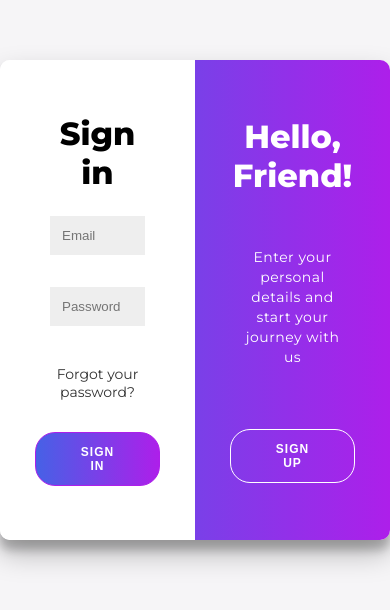
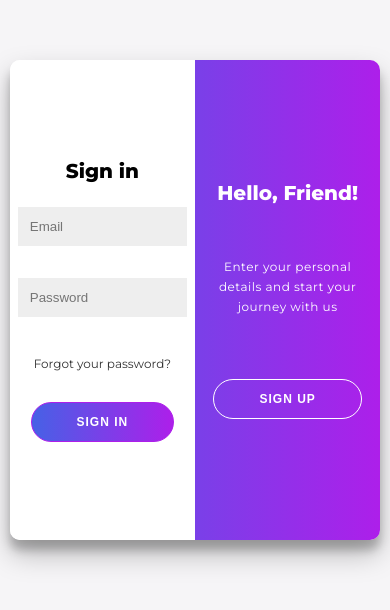
Before and after one commit to felabel/welisten, a React (Vite) app: page / in a window 390 px wide. Shown: the part 102-712 px from the top of the page. Built offline with nearby package versions, Linux system fonts and the light colour scheme.

Commit message:
made landing page responsive

```diff
--- a/src/components/Auth/auth.module.scss
+++ b/src/components/Auth/auth.module.scss
@@ -18,6 +18,9 @@
   h1 {
     font-weight: bold;
     margin: 0;
+    @include mq(768px) {
+      font-size: 20px;
+    }
   }
 
   p {
@@ -26,6 +29,9 @@
     line-height: 20px;
     letter-spacing: 0.5px;
     margin: 20px 0 30px;
+    @include mq(640px) {
+      font-size: 12px;
+    }
   }
 
   span {
@@ -37,6 +43,9 @@
     font-size: 14px;
     text-decoration: none;
     margin: 15px 0;
+    @include mq(640px) {
+      font-size: 12px;
+    }
   }
 
   .container {
@@ -48,6 +57,9 @@
     width: 768px;
     max-width: 100%;
     min-height: 480px;
+    @include mq(768px) {
+      width: 95%;
+    }
   }
 
   .formContainer form {
@@ -60,6 +72,9 @@
     align-items: center;
     text-align: center;
     gap: 1rem;
+    @include mq(768px) {
+      padding: 0 8px;
+    }
   }
 
   .socialContainer {
@@ -170,6 +185,9 @@
     text-align: center;
     transition: transform 0.6s ease-in-out;
     gap: 2rem;
+    @include mq(768px) {
+      padding: 0 8px;
+    }
   }
 
   .overlayRight {
```
